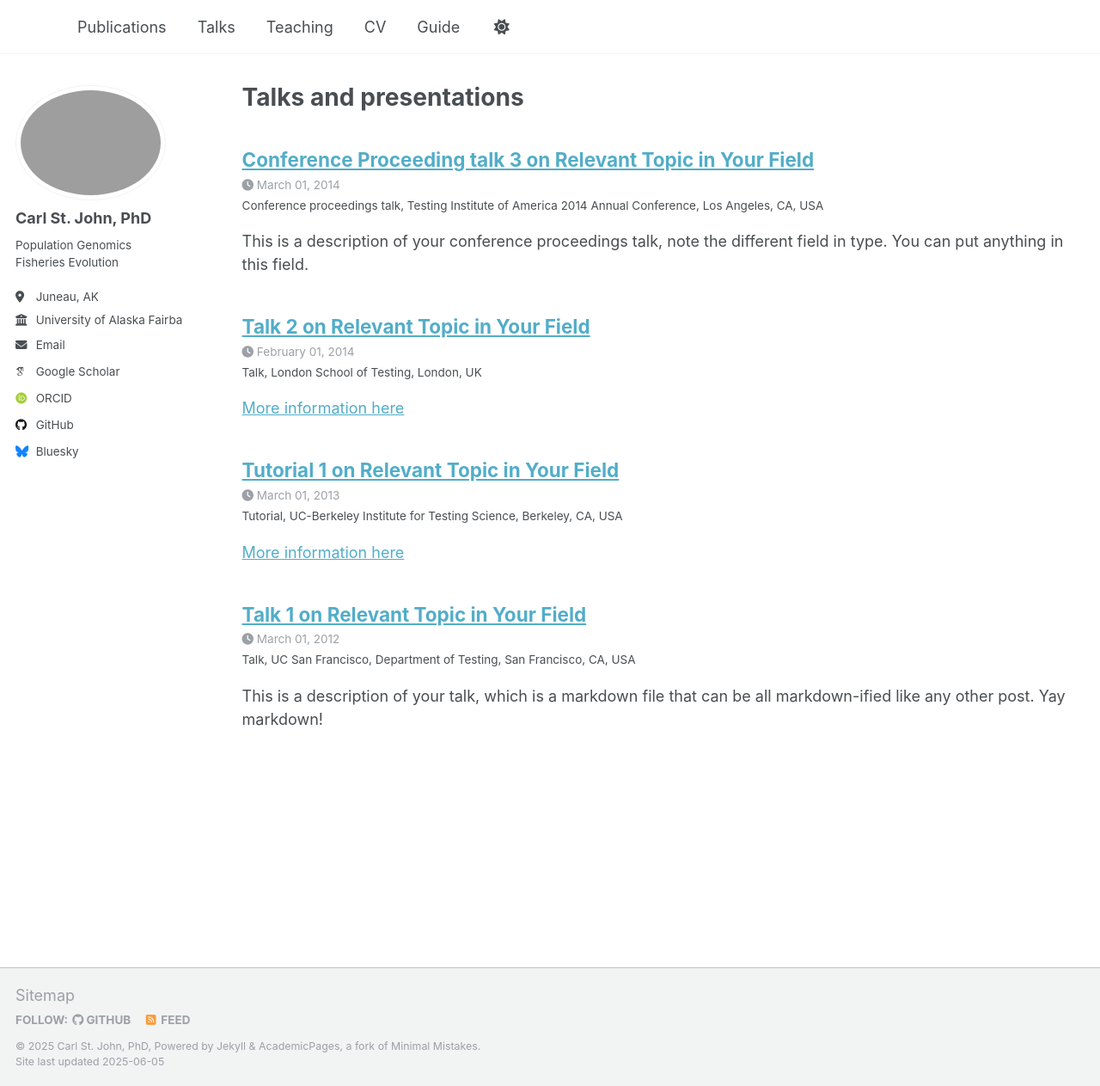
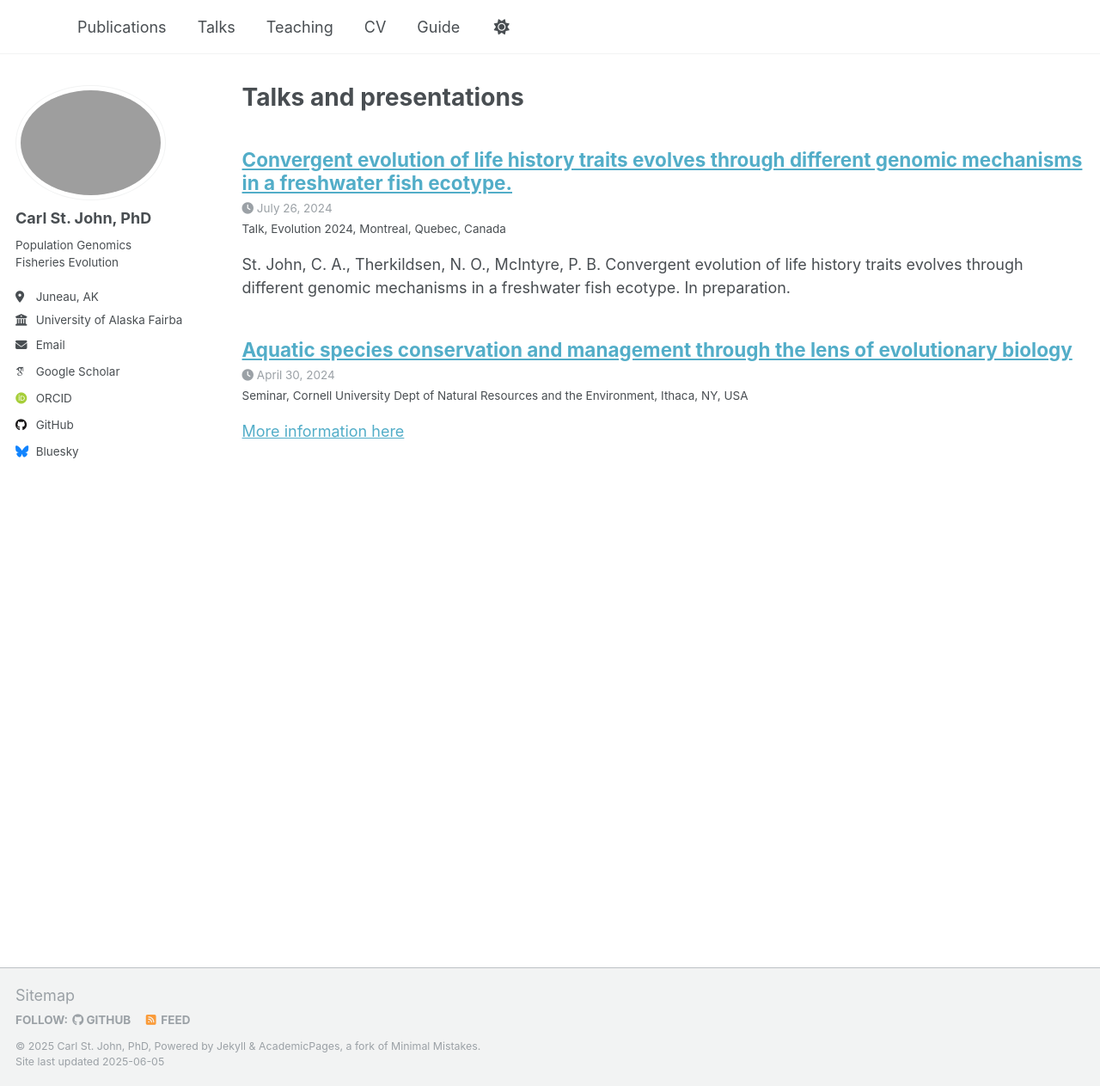
Before and after one commit to castjohn/castjohn.github.io, a Jekyll site: the page built from _pages/talks.html, in a window 1280 px wide and 1263 px high. Shown: the whole window at 86% size. Built offline with Jekyll 4.4.1, drawn with Linux system fonts in a browser that asks for light colours; some web fonts are replaced.

Commit message:
updates to publications and talks

```diff
--- a/_talks/2012-03-01-talk-1.md
+++ /dev/null
@@ -1,11 +0,0 @@
----
-title: "Talk 1 on Relevant Topic in Your Field"
-collection: talks
-type: "Talk"
-permalink: /talks/2012-03-01-talk-1
-venue: "UC San Francisco, Department of Testing"
-date: 2012-03-01
-location: "San Francisco, CA, USA"
----
-
-This is a description of your talk, which is a markdown file that can be all markdown-ified like any other post. Yay markdown!
--- a/_talks/2013-03-01-tutorial-1.md
+++ /dev/null
@@ -1,13 +0,0 @@
----
-title: "Tutorial 1 on Relevant Topic in Your Field"
-collection: talks
-type: "Tutorial"
-permalink: /talks/2013-03-01-tutorial-1
-venue: "UC-Berkeley Institute for Testing Science"
-date: 2013-03-01
-location: "Berkeley, CA, USA"
----
-
-[More information here](http://exampleurl.com)
-
-This is a description of your tutorial, note the different field in type. This is a markdown files that can be all markdown-ified like any other post. Yay markdown!
--- a/_talks/2014-02-01-talk-2.md
+++ /dev/null
@@ -1,13 +0,0 @@
----
-title: "Talk 2 on Relevant Topic in Your Field"
-collection: talks
-type: "Talk"
-permalink: /talks/2014-02-01-talk-2
-venue: "London School of Testing"
-date: 2014-02-01
-location: "London, UK"
----
-
-[More information here](http://example2.com)
-
-This is a description of your talk, which is a markdown files that can be all markdown-ified like any other post. Yay markdown!
--- a/_talks/2014-03-01-talk-3.md
+++ /dev/null
@@ -1,11 +0,0 @@
----
-title: "Conference Proceeding talk 3 on Relevant Topic in Your Field"
-collection: talks
-type: "Conference proceedings talk"
-permalink: /talks/2014-03-01-talk-3
-venue: "Testing Institute of America 2014 Annual Conference"
-date: 2014-03-01
-location: "Los Angeles, CA, USA"
----
-
-This is a description of your conference proceedings talk, note the different field in type. You can put anything in this field.
--- /dev/null
+++ b/_talks/DNRESeminar2024.md
@@ -0,0 +1,11 @@
+---
+title: "Aquatic species conservation and management through the lens of evolutionary biology"
+collection: talks
+type: "Seminar"
+permalink: /talks/DNRESeminar2024
+venue: "Cornell University Dept of Natural Resources and the Environment"
+date: 2024-04-30
+location: "Ithaca, NY, USA"
+---
+
+[More information here](https://vod.video.cornell.edu/media/DNRE+Seminar+-+Spring+2024+-+St.+John/1_9n6nfbp6)
--- /dev/null
+++ b/_talks/Evolution2024.md
@@ -0,0 +1,11 @@
+---
+title: "Convergent evolution of life history traits evolves through different genomic mechanisms in a freshwater fish ecotype."
+collection: talks
+type: "Talk"
+permalink: /talks/Evolution2024
+venue: "Evolution 2024"
+date: 2024-07-26
+location: "Montreal, Quebec, Canada"
+---
+
+St. John, C. A., Therkildsen, N. O., McIntyre, P. B. Convergent evolution of life history traits evolves through different genomic mechanisms in a freshwater fish ecotype. In preparation.
```
Also changed, not shown: _publications/2010-10-01-paper-title-number-2.md (+7 -10 lines), _publications/2015-10-01-paper-title-number-3.md (deleted, +0 -14 lines), _publications/2024-02-17-paper-title-number-4.md (deleted, +0 -13 lines).
